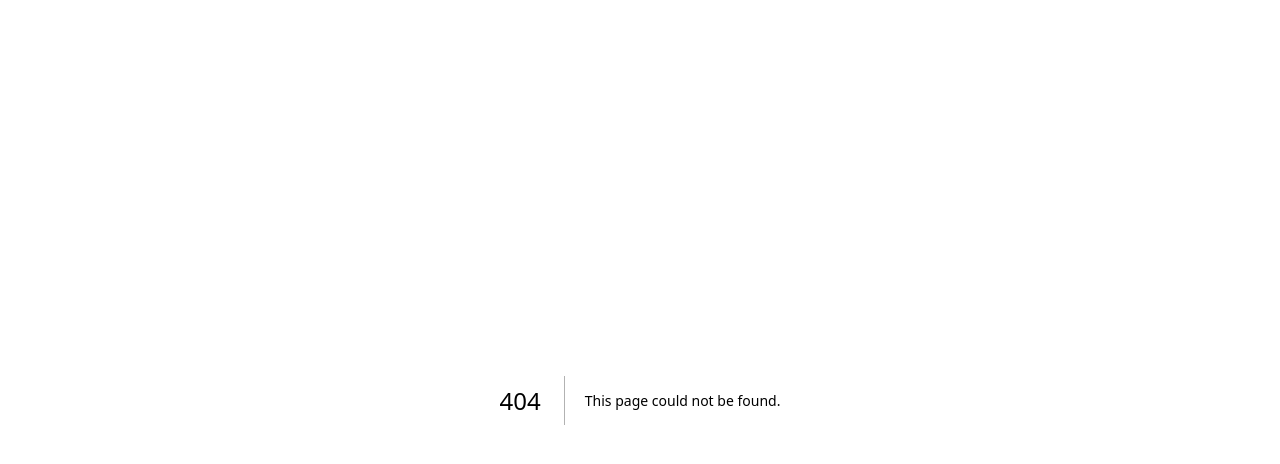
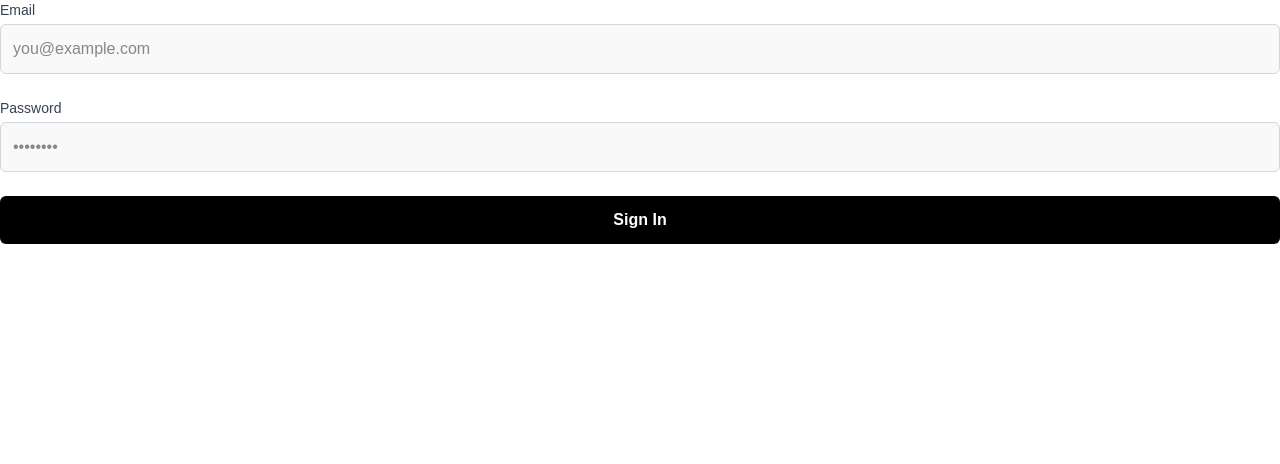
Before and after one commit to UWASEdjaria/Capstone-Project-Phase-two, a Next.js app: page /lab2/app/login in a window 1280 px wide. Before the commit this address had no page. Shown: the top 464 px of the page. Built offline with nearby package versions, Linux system fonts and the light colour scheme.

Commit message:
add styled login page

```diff
--- /dev/null
+++ b/src/app/lab2/app/login/page.tsx
@@ -0,0 +1,29 @@
+export default function Login() {
+return (
+<form className="space-y-6">
+<div className="flex flex-col gap-1">
+<label className="text-sm font-medium text-gray-700">Email</label>
+<input
+type="email"
+className="w-full p-3 rounded-md border border-gray-300 focus:outline-none focus:ring-2 focus:ring-black bg-[#f9f9f9]"
+placeholder="you@example.com"
+/>
+</div>
+
+
+<div className="flex flex-col gap-1">
+<label className="text-sm font-medium text-gray-700">Password</label>
+<input
+type="password"
+className="w-full p-3 rounded-md border border-gray-300 focus:outline-none focus:ring-2 focus:ring-black bg-[#f9f9f9]"
+placeholder="••••••••"
+/>
+</div>
+
+
+<button className="w-full bg-black text-white p-3 rounded-md text-base font-semibold hover:bg-gray-900 transition">
+Sign In
+</button>
+</form>
+);
+}
--- a/src/app/layout.tsx
+++ b/src/app/layout.tsx
@@ -18,7 +18,7 @@ export default function RootLayout({
       <body
 
       >
-        {children}
+       <main className="flex-1"> {children}</main>
       </body>
     </html>
   );
```
Also changed, not shown: src/app/lab2/(auth)/login/page.tsx (deleted), src/app/lab2/(auth)/signUp/page.tsx (deleted), src/app/lab2/app/signUp/page.tsx (added).
